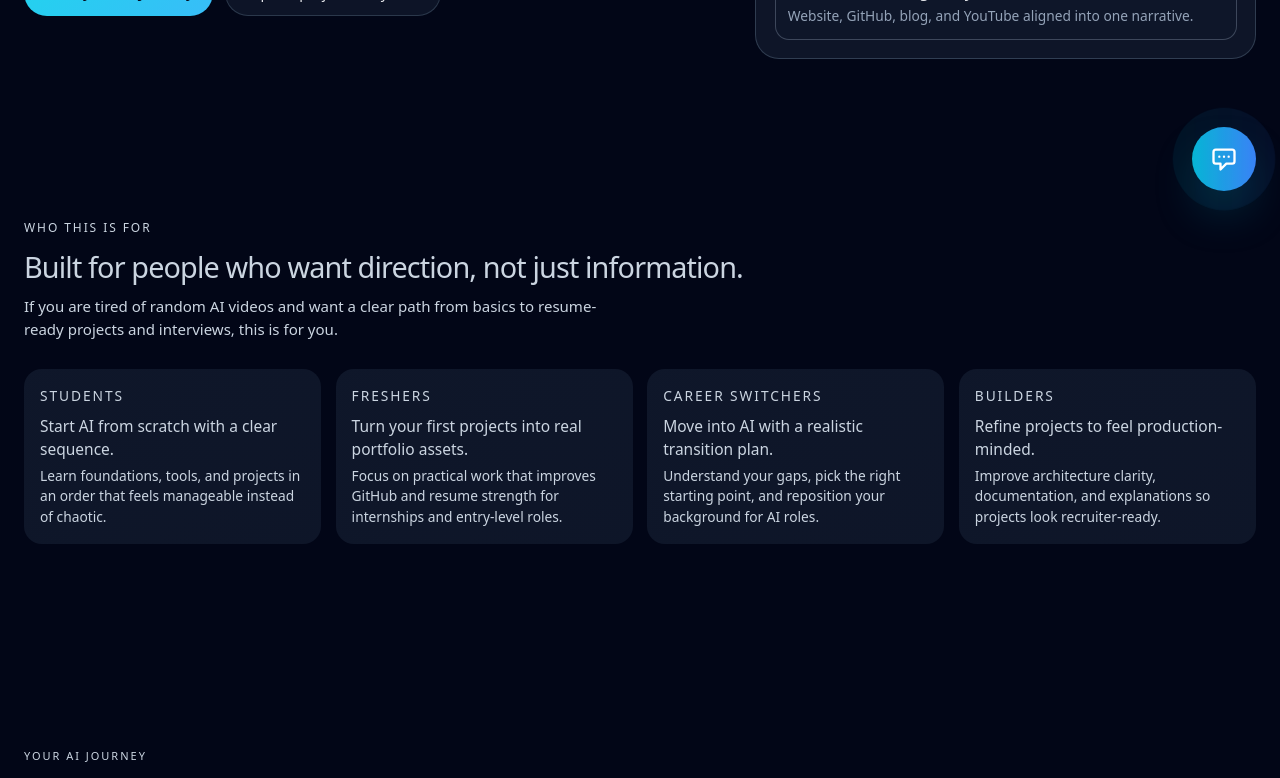
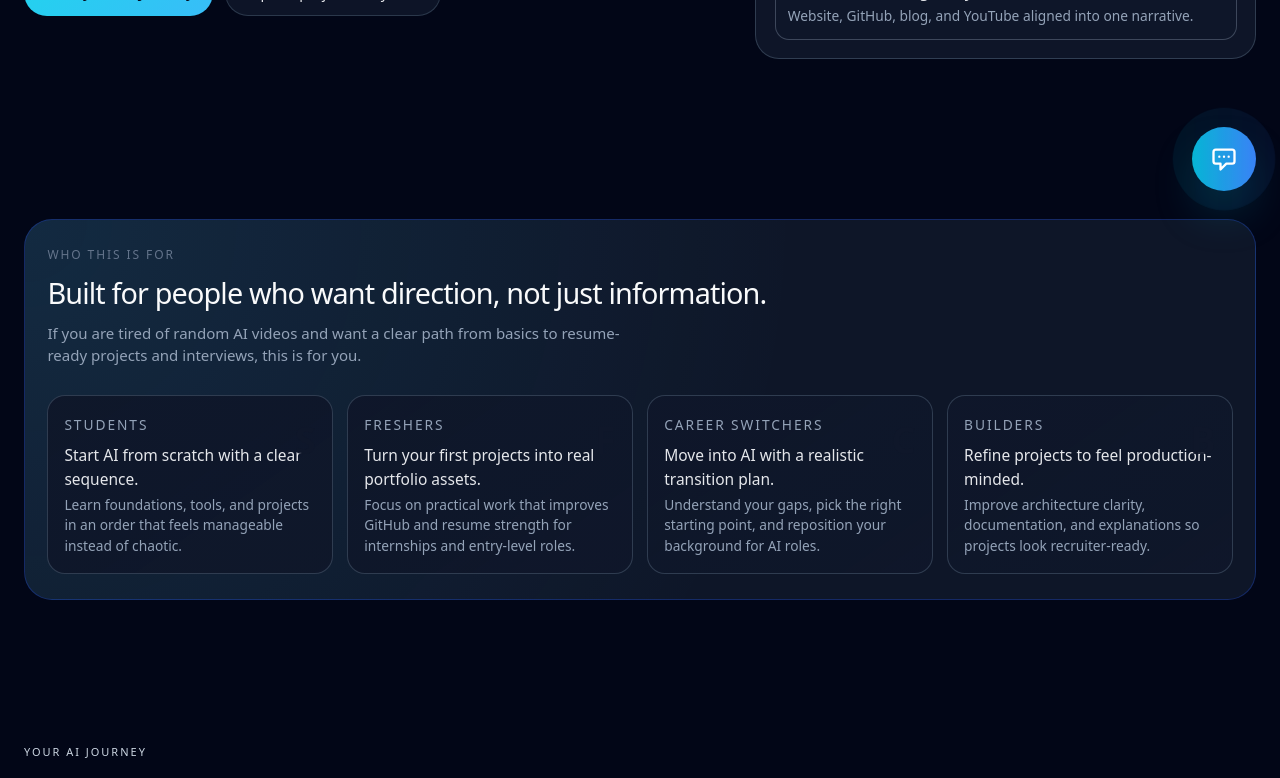
Before and after one commit to RzLetsCode/portfolio, a Next.js app: page /portfolio/ in a window 1280 px wide. Shown: the part 585-1363 px from the top of the page. Built offline with nearby package versions, Linux system fonts and the light colour scheme.

Commit message:
Update Audience.module.css

```diff
--- a/components/Audience.module.css
+++ b/components/Audience.module.css
@@ -1,12 +1,22 @@
-.section { margin-bottom: 3.75rem; }
+.section {
+  margin: 0;
+  padding: 1.6rem 1.4rem;
+  border-radius: 28px;
+  border: 1px solid rgba(30, 64, 175, 0.45);
+  background:
+    radial-gradient(circle at top left, rgba(56, 189, 248, 0.12), transparent 60%),
+    rgba(15, 23, 42, 0.96);
+}
 
-.sectionHead { margin-bottom: 1.8rem; }
+.sectionHead {
+  margin-bottom: 1.8rem;
+}
 
 .sectionEyebrow {
   font-size: 0.75rem;
   letter-spacing: 0.16em;
   text-transform: uppercase;
-  color: var(--muted-soft);
+  color: #64748b;
   margin-bottom: 0.45rem;
 }
 
@@ -14,11 +24,12 @@
   font-size: 1.8rem;
   letter-spacing: -0.03em;
   margin-bottom: 0.45rem;
+  color: #f9fafb;
 }
 
 .sectionSub {
   font-size: 0.94rem;
-  color: var(--muted);
+  color: #94a3b8;
   max-width: 38rem;
 }
 
@@ -29,32 +40,71 @@
 }
 
 .audCard {
-  padding: 1.05rem 1rem;
+  position: relative;
+  padding: 1.15rem 1rem 1rem;
   border-radius: 18px;
-  border: 1px solid var(--border-soft);
-  background: linear-gradient(145deg, rgba(15,23,42,0.98), rgba(15,23,42,0.92));
+  border: 1px solid rgba(51, 65, 85, 0.9);
+  background: linear-gradient(
+    145deg,
+    rgba(15, 23, 42, 0.98),
+    rgba(15, 23, 42, 0.92)
+  );
   font-size: 0.88rem;
+  overflow: hidden;
+  transition:
+    transform 180ms ease,
+    border-color 180ms ease,
+    box-shadow 180ms ease;
+}
+
+.audCard::before {
+  content: attr(data-initial);
+  position: absolute;
+  top: 0.9rem;
+  right: 1rem;
+  font-size: 2.4rem;
+  font-weight: 800;
+  color: rgba(15, 23, 42, 0.9);
+  pointer-events: none;
+}
+
+.audCard:hover {
+  transform: translateY(-3px);
+  border-color: rgba(56, 189, 248, 0.7);
+  box-shadow: 0 20px 50px rgba(15, 23, 42, 0.9);
 }
 
 .audLabel {
   font-size: 0.72rem;
   letter-spacing: 0.14em;
   text-transform: uppercase;
-  color: var(--accent);
+  color: #22d3ee;
   margin-bottom: 0.55rem;
 }
 
 .audCard h3 {
   font-size: 0.97rem;
   margin-bottom: 0.25rem;
+  color: #e5e7eb;
 }
 
-.audCard p { color: var(--muted); font-size: 0.86rem; }
+.audCard p {
+  color: #94a3b8;
+  font-size: 0.86rem;
+}
 
 @media (max-width: 980px) {
-  .audienceGrid { grid-template-columns: repeat(2, minmax(0, 1fr)); }
+  .audienceGrid {
+    grid-template-columns: repeat(2, minmax(0, 1fr));
+  }
 }
 
 @media (max-width: 680px) {
-  .audienceGrid { grid-template-columns: minmax(0, 1fr); }
+  .audienceGrid {
+    grid-template-columns: minmax(0, 1fr);
+  }
+
+  .section {
+    padding-inline: 1rem;
+  }
 }
```
